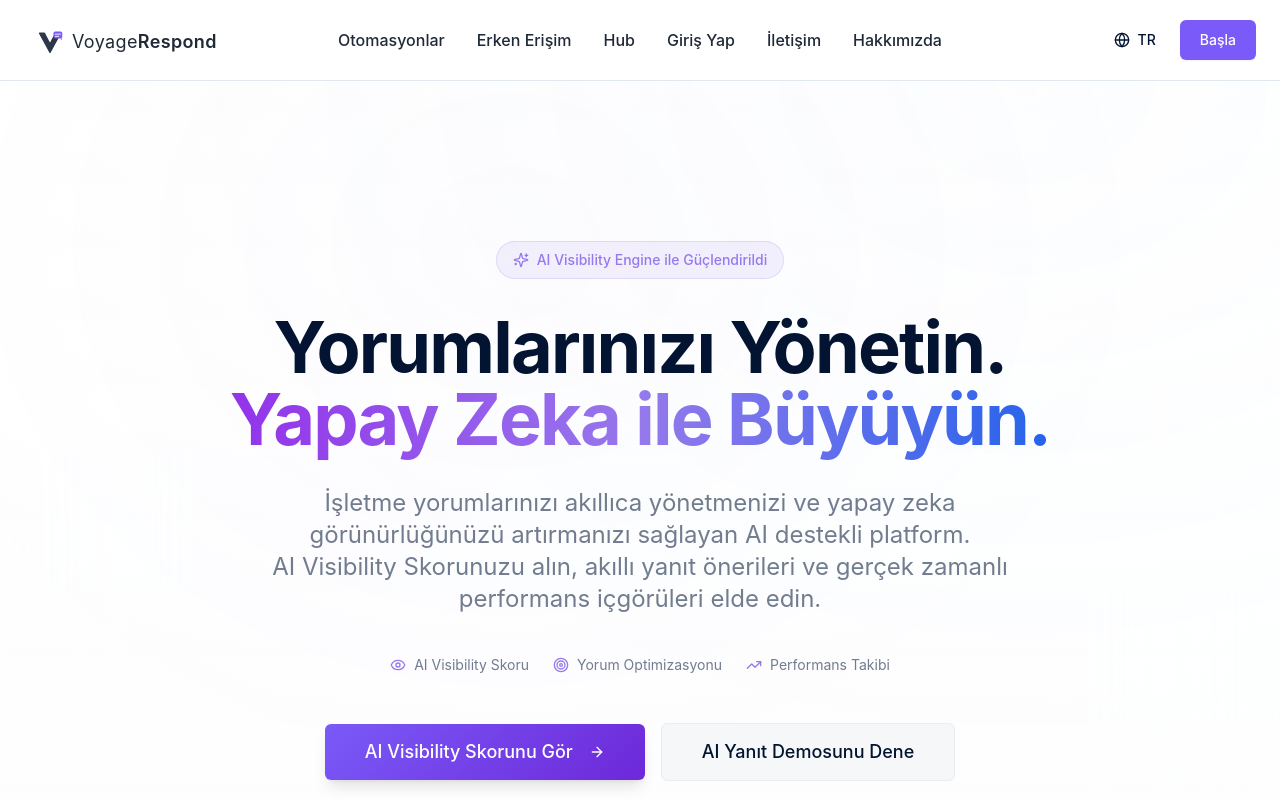
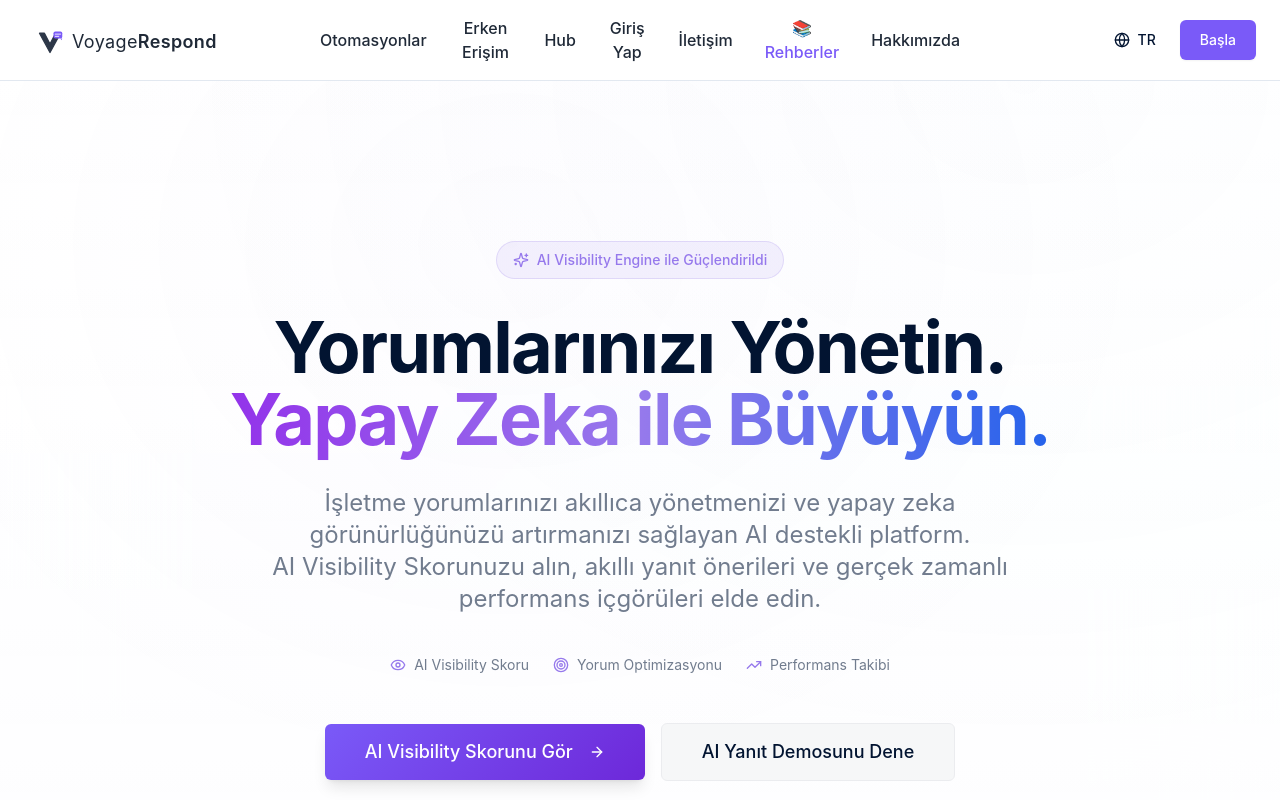
Before and after one commit to mtcrk/review-voyager, a React (Vite) app: page / in a window 1280 px wide. Shown: the top 800 px of the page. Built offline with nearby package versions, Linux system fonts and the light colour scheme; what @lovable.dev/cloud-auth-js would draw is missing.

Commit message:
Preceding changes

```diff
--- a/src/pages/Index.tsx
+++ b/src/pages/Index.tsx
@@ -230,6 +230,15 @@ const Index = () => {
                 onMouseLeave={(e) => e.currentTarget.style.color = '#1F2937'}
               >
                 {t('nav.contact', 'Contact')}
+              </button>
+              <button
+                onClick={() => navigate("/blog")}
+                className="text-base font-medium transition-colors relative"
+                style={{ color: '#7A5AF8' }}
+                onMouseEnter={(e) => e.currentTarget.style.color = '#6D28D9'}
+                onMouseLeave={(e) => e.currentTarget.style.color = '#7A5AF8'}
+              >
+                📚 Rehberler
               </button>
               <button
                 onClick={() => navigate("/about")}
```
